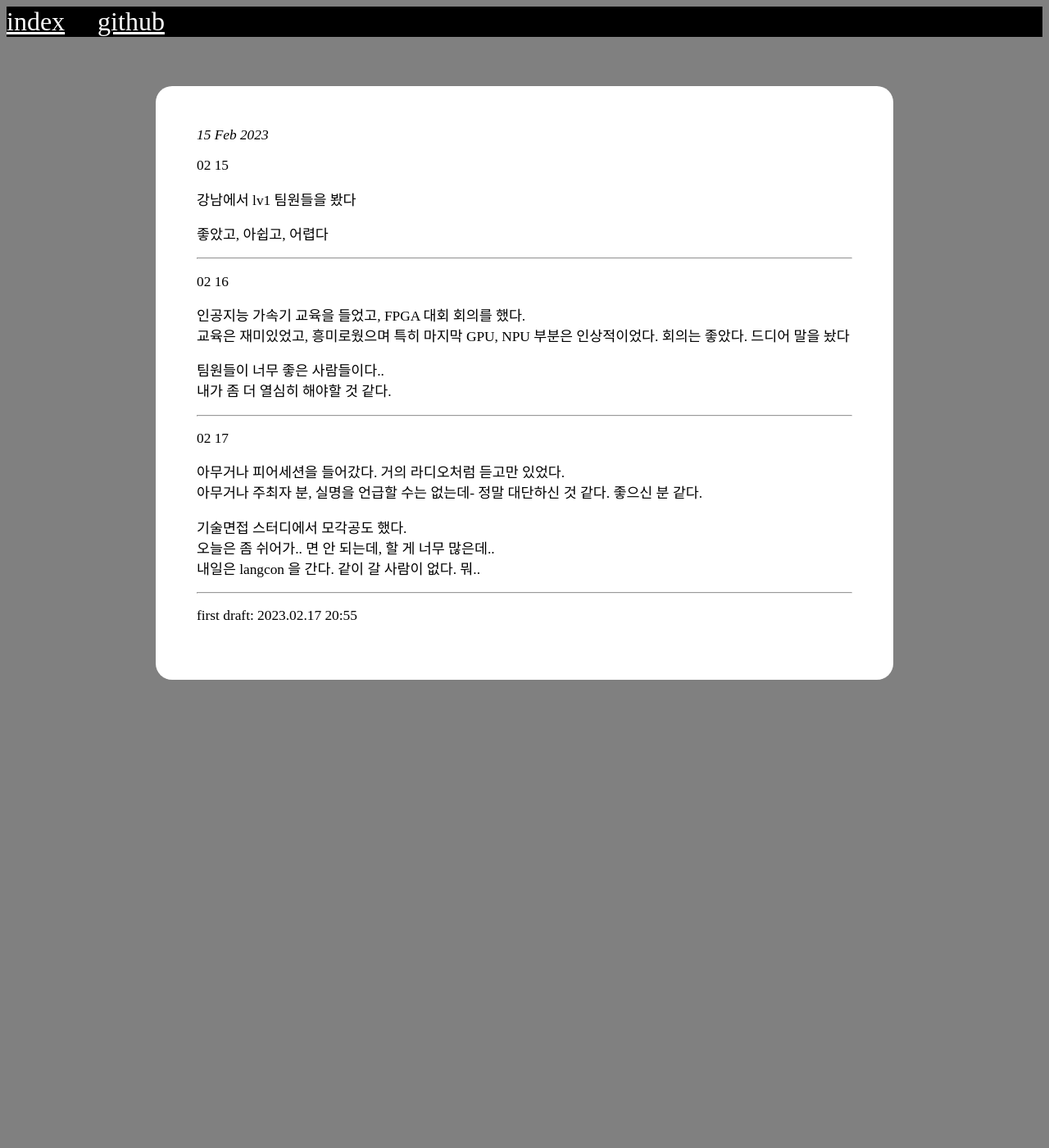
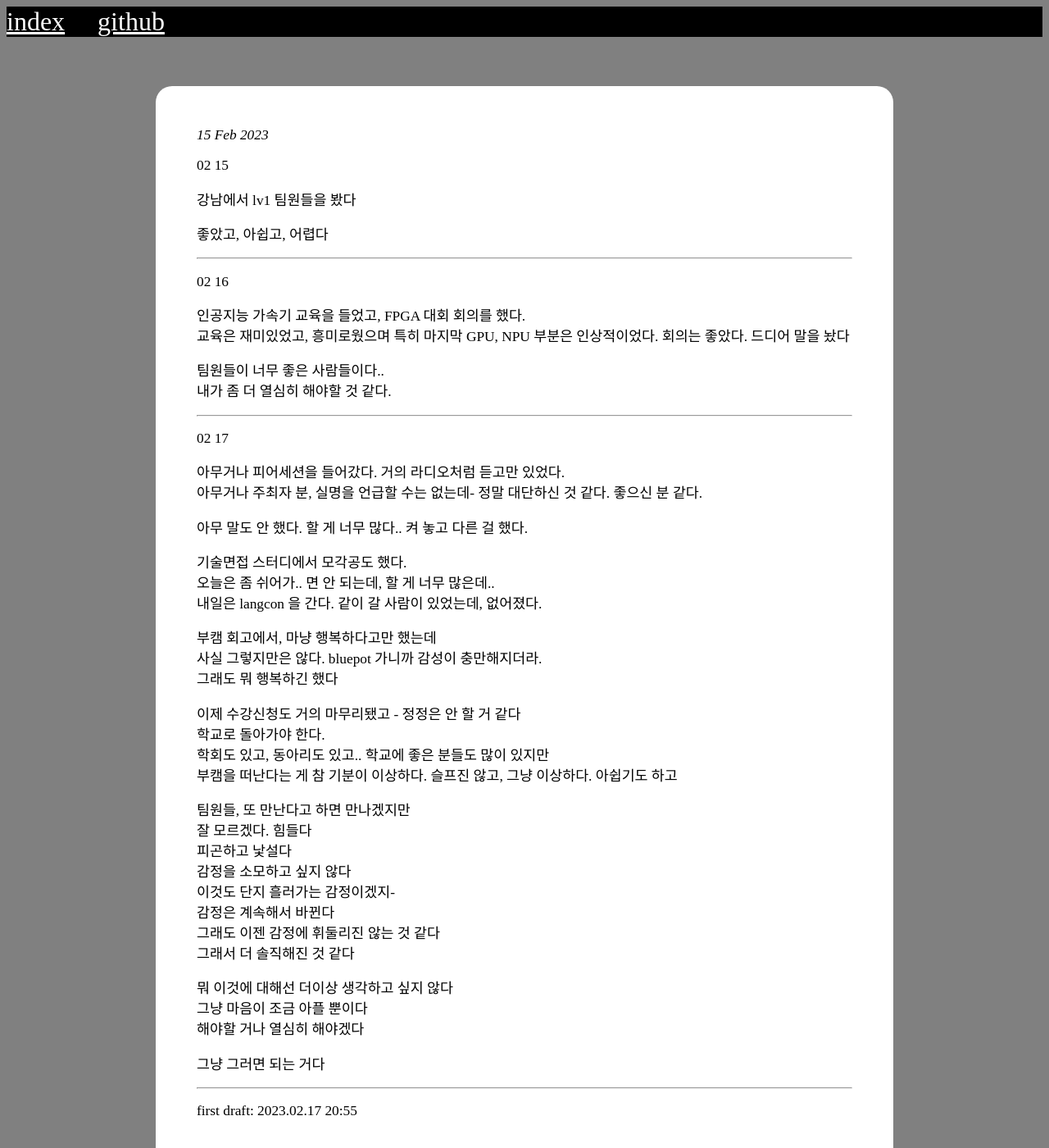
Before and after one commit to ktasha45/ktasha45.github.io, a Jekyll site: the page built from _posts/2023-02-15-0217.md, in a window 1280 px wide and 1400 px high. Shown: the whole window at 82% size. Built offline with Jekyll 4.4.1, drawn with Linux system fonts in a browser that asks for light colours; some web fonts are replaced.

Commit message:
0217 수정!

```diff
--- a/_posts/2023-02-15-0217.md
+++ b/_posts/2023-02-15-0217.md
@@ -27,9 +27,35 @@ categories: zizz
 아무거나 피어세션을 들어갔다. 거의 라디오처럼 듣고만 있었다.
 아무거나 주최자 분, 실명을 언급할 수는 없는데- 정말 대단하신 것 같다. 좋으신 분 같다.
 
+아무 말도 안 했다. 할 게 너무 많다.. 켜 놓고 다른 걸 했다.
+
 기술면접 스터디에서 모각공도 했다.
 오늘은 좀 쉬어가.. 면 안 되는데, 할 게 너무 많은데..
-내일은 langcon 을 간다. 같이 갈 사람이 없다. 뭐..
+내일은 langcon 을 간다. 같이 갈 사람이 있었는데, 없어졌다.
+
+부캠 회고에서, 마냥 행복하다고만 했는데
+사실 그렇지만은 않다. bluepot 가니까 감성이 충만해지더라.
+그래도 뭐 행복하긴 했다
+
+이제 수강신청도 거의 마무리됐고 - 정정은 안 할 거 같다
+학교로 돌아가야 한다.
+학회도 있고, 동아리도 있고.. 학교에 좋은 분들도 많이 있지만
+부캠을 떠난다는 게 참 기분이 이상하다. 슬프진 않고, 그냥 이상하다. 아쉽기도 하고
+
+팀원들, 또 만난다고 하면 만나겠지만
+잘 모르겠다. 힘들다
+피곤하고 낯설다
+감정을 소모하고 싶지 않다
+이것도 단지 흘러가는 감정이겠지-
+감정은 계속해서 바뀐다
+그래도 이젠 감정에 휘둘리진 않는 것 같다
+그래서 더 솔직해진 것 같다
+
+뭐 이것에 대해선 더이상 생각하고 싶지 않다
+그냥 마음이 조금 아플 뿐이다
+해야할 거나 열심히 해야겠다
+
+그냥 그러면 되는 거다
 
 ---
 
```
Also changed, not shown: _posts/2023-02-14-boostcamp.md (+2 -2 lines).
